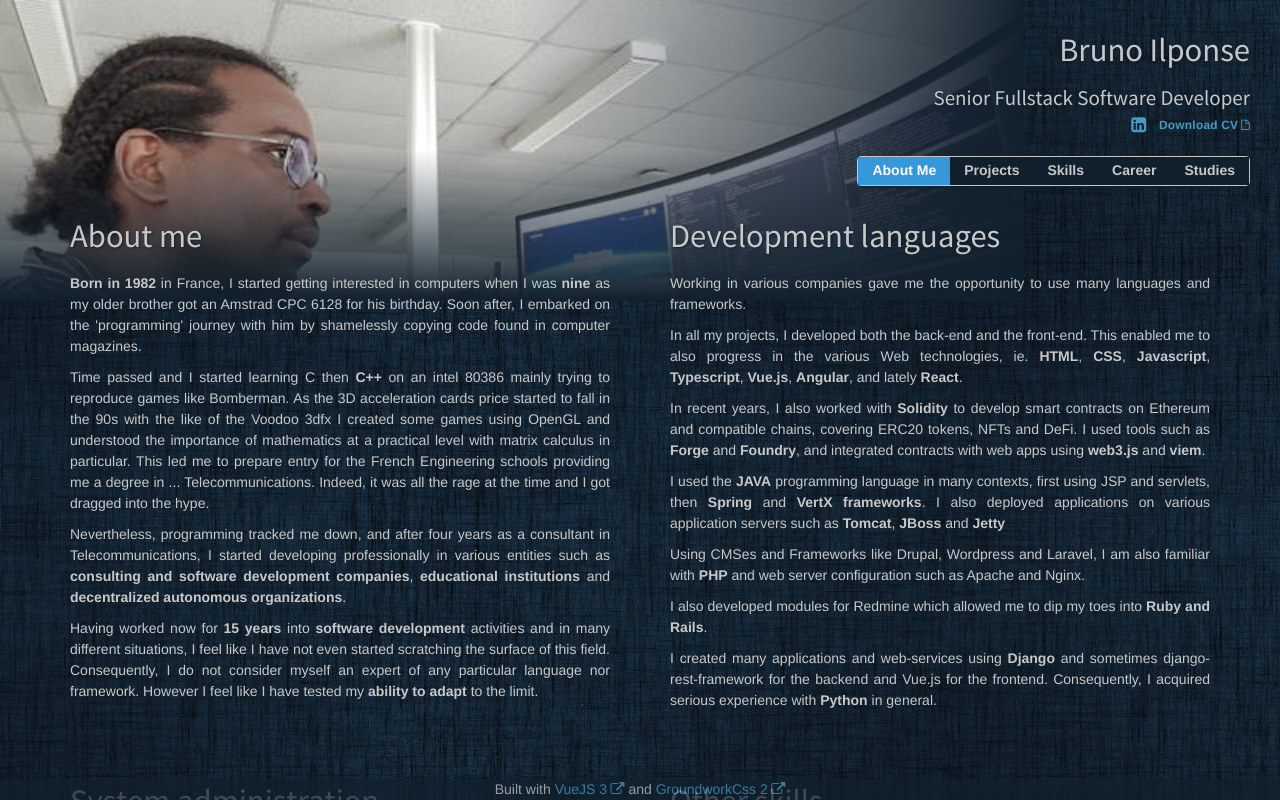
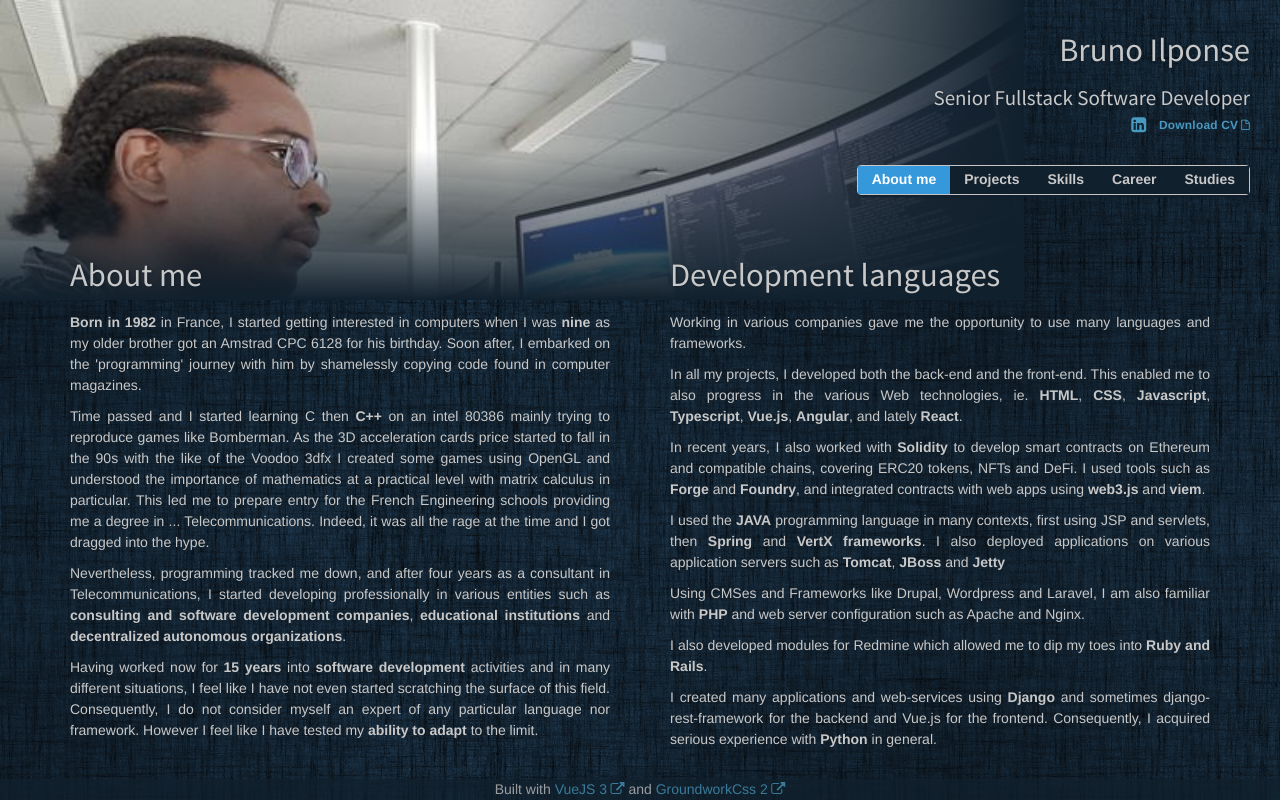
Before and after one commit to biwano/cv, a Vue app: page / in a window 1280 px wide. Shown: the top 800 px of the page. Built offline with nearby package versions, Linux system fonts and the light colour scheme.

Commit message:
Nav sticky

```diff
--- a/package.json
+++ b/package.json
@@ -8,7 +8,6 @@
     "lint": "eslint . --ext .vue,.js,.jsx,.cjs,.mjs --fix --ignore-path .gitignore --ignore-pattern 'public/**/*.js'"
   },
   "dependencies": {
-    "pinia": "^2.0.16",
     "vue": "^3.2.37",
     "vue-router": "^4.1.2"
   },
--- a/src/App.vue
+++ b/src/App.vue
@@ -3,40 +3,11 @@ import { RouterView } from "vue-router";
 import HeaderComponent from "@/components/HeaderComponent.vue";
 import FooterComponent from "@/components/FooterComponent.vue";
 import NavComponent from "@/components/NavComponent.vue";
-import { ref, onMounted, onBeforeUnmount } from "vue";
-
-const navNormalElement = ref(null);
-const navFixedElement = ref(null);
-
-let scrollWatcher = () => {
-  const navNormal = navNormalElement.value.$el;
-  const navFixed = navFixedElement.value.$el;
-  const rect = navNormal.getBoundingClientRect();
-  if (rect.top < 0) {
-    navNormal.classList.add("invisible");
-    navFixed.classList.remove("invisible");
-  } else {
-    navNormal.classList.remove("invisible");
-    navFixed.classList.add("invisible");
-  }
-};
-
-onMounted(() => {
-  window.addEventListener("scroll", scrollWatcher);
-});
-
-onBeforeUnmount(() => {
-  window.removeEventListener("scroll", scrollWatcher);
-});
 </script>
 
 <template>
   <div class="bigdaddy">
     <HeaderComponent class="bounceInDown animated absolute"></HeaderComponent>
-    <NavComponent
-      ref="navFixedElement"
-      class="navFixed invisible"
-    ></NavComponent>
     <div class="animated bounceInRight align-right triple-padded capitalize">
       <h1 class="capitalize">Bruno Ilponse</h1>
       <h3>Senior Fullstack Software Developer</h3>
@@ -55,9 +26,9 @@ onBeforeUnmount(() => {
           >Download CV</a
         >
       </div>
-
-      <br />
-      <NavComponent ref="navNormalElement"></NavComponent>
+    </div>
+    <div class="nav-sticky">
+      <NavComponent></NavComponent>
     </div>
     <div class="main content">
       <RouterView v-slot="{ Component }">
@@ -93,16 +64,16 @@ onBeforeUnmount(() => {
   height: fit-content;
 }
 
-.navFixed {
-  position: fixed;
-  top: 0px;
-  right: 0px;
-  margin-right: 30px;
+.nav-sticky {
+  position: sticky;
+  top: 0;
   z-index: 500;
+  display: flex;
+  justify-content: flex-end;
+  padding: 0 30px 30px;
+  clear: both;
 }
-.invisible {
-  visibility: hidden;
-}
+
 .main.content {
   position: relative;
   clear: both;
--- a/src/components/NavComponent.vue
+++ b/src/components/NavComponent.vue
@@ -24,9 +24,7 @@ import { RouterLink } from "vue-router";
 <style scoped>
 .nav {
   width: fit-content;
-  float: right;
   background-color: var(--color-secondary);
-  position: relative;
   color: var(--color-primary);
   min-width: 12px;
   box-shadow: 2px 2px 2px var(--color-secondary);
--- a/src/main.js
+++ b/src/main.js
@@ -1,5 +1,4 @@
 import { createApp } from "vue";
-import { createPinia } from "pinia";
 
 import App from "./App.vue";
 import router from "./router";
@@ -8,7 +7,6 @@ import "./assets/main.css";
 
 const app = createApp(App);
 
-app.use(createPinia());
 app.use(router);
 
 app.mount("#app");
```
Also changed, not shown: plan/audit.md (+3 -3 lines), src/stores/counter.js (deleted, +0 -16 lines), 1 other file (tests, documents, lock files or other folders).
